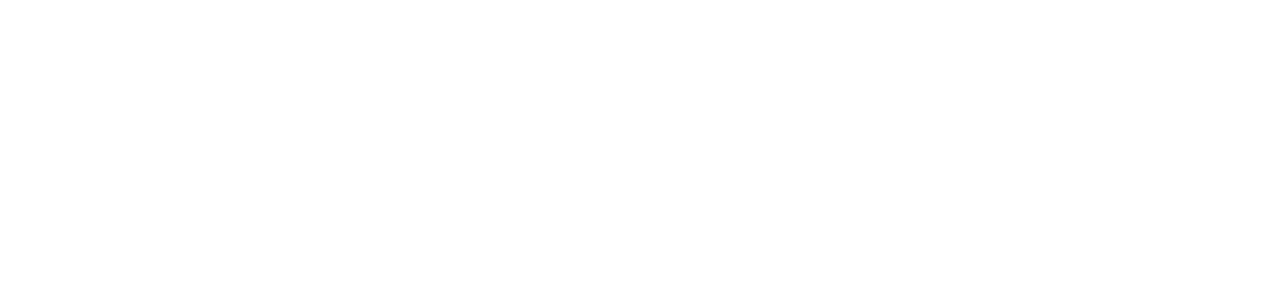
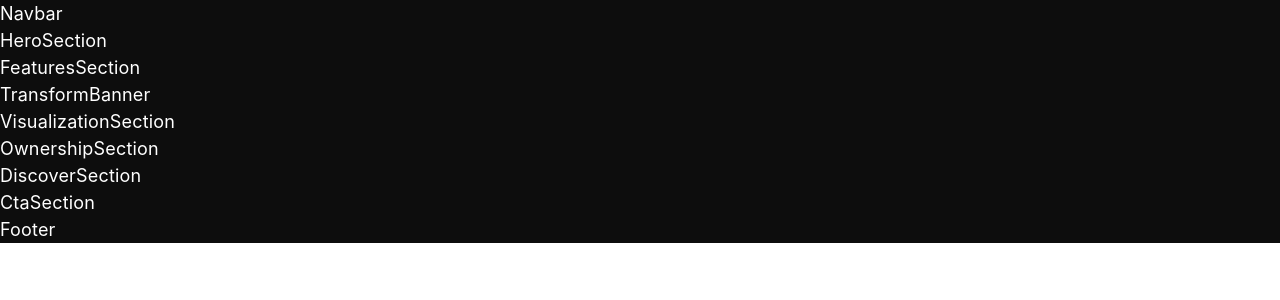
Before and after one commit to sridharjeyakumar/linkay-ui, a Next.js app: page / in a window 1280 px wide. Before the commit this address had no page. Shown: the top 300 px of the page. Built offline with nearby package versions, Linux system fonts and the light colour scheme.

Commit message:
setting landing page

```diff
--- a/src/app/page.tsx
+++ b/src/app/page.tsx
@@ -1,5 +1,27 @@
-import { redirect } from 'next/navigation';
+import Navbar from '@/components/landing/Navbar';
+import HeroSection from '@/components/landing/HeroSection';
+import FeaturesSection from '@/components/landing/FeaturesSection';
+import TransformBanner from '@/components/landing/TransformBanner';
+import VisualizationSection from '@/components/landing/VisualizationSection';
+import OwnershipSection from '@/components/landing/OwnershipSection';
+import DiscoverSection from '@/components/landing/DiscoverSection';
+import CtaSection from '@/components/landing/CtaSection';
+import Footer from '@/components/landing/Footer';
 
-export default function Home() {
-  redirect('/login');
+export default function LandingPage() {
+  return (
+    <>
+      <Navbar />
+      <main>
+        <HeroSection />
+        <FeaturesSection />
+        <TransformBanner />
+        <VisualizationSection />
+        <OwnershipSection />
+        <DiscoverSection />
+        <CtaSection />
+      </main>
+      <Footer />
+    </>
+  );
 }
--- /dev/null
+++ b/src/components/landing/CtaSection.tsx
@@ -0,0 +1,3 @@
+export default function CtaSection() {
+  return <section>CtaSection</section>;
+}
--- /dev/null
+++ b/src/components/landing/DiscoverSection.tsx
@@ -0,0 +1,3 @@
+export default function DiscoverSection() {
+  return <section>DiscoverSection</section>;
+}
--- /dev/null
+++ b/src/components/landing/FeaturesSection.tsx
@@ -0,0 +1,3 @@
+export default function FeaturesSection() {
+  return <section>FeaturesSection</section>;
+}
--- /dev/null
+++ b/src/components/landing/Footer.tsx
@@ -0,0 +1,3 @@
+export default function Footer() {
+  return <footer>Footer</footer>;
+}
--- /dev/null
+++ b/src/components/landing/HeroSection.tsx
@@ -0,0 +1,3 @@
+export default function HeroSection() {
+  return <section>HeroSection</section>;
+}
--- /dev/null
+++ b/src/components/landing/HowItWorksSection.tsx
@@ -0,0 +1,3 @@
+export default function HowItWorksSection() {
+  return <section>HowItWorksSection</section>;
+}
--- /dev/null
+++ b/src/components/landing/Navbar.tsx
@@ -0,0 +1,3 @@
+export default function Navbar() {
+  return <nav>Navbar</nav>;
+}
--- /dev/null
+++ b/src/components/landing/OwnershipSection.tsx
@@ -0,0 +1,3 @@
+export default function OwnershipSection() {
+  return <section>OwnershipSection</section>;
+}
--- /dev/null
+++ b/src/components/landing/TransformBanner.tsx
@@ -0,0 +1,3 @@
+export default function TransformBanner() {
+  return <section>TransformBanner</section>;
+}
--- /dev/null
+++ b/src/components/landing/VisualizationSection.tsx
@@ -0,0 +1,3 @@
+export default function VisualizationSection() {
+  return <section>VisualizationSection</section>;
+}
```
Also changed, not shown: 1 other file (tests, documents, lock files or other folders).
